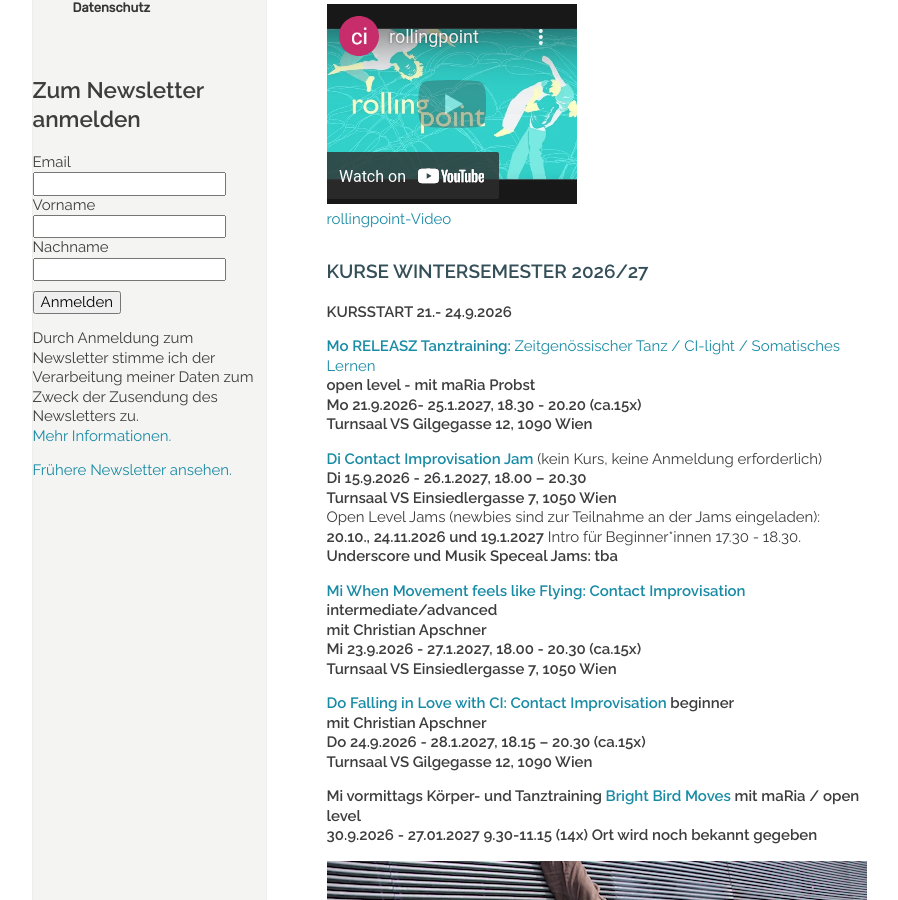
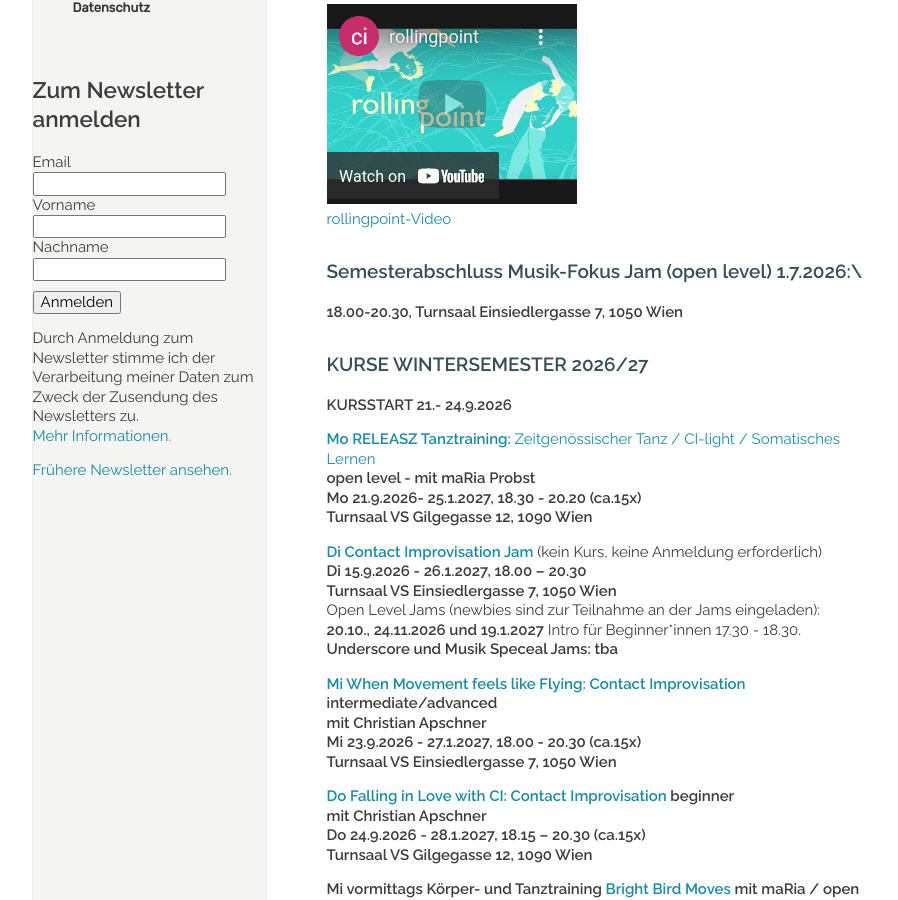
Before and after one commit to manulari/rollingpointat, a Jekyll site: the page built from _pages_de/index.md, in a window 1280 px wide and 900 px high, scrolled down 940 px. Shown: the whole window, without its empty margins (152-1050 px from the left). Built offline with Jekyll 4.4.1, drawn with Linux system fonts in a browser that asks for light colours; comment, search, counter and statistics services are not loaded.

Commit message:
Update page (de) “index”

```diff
--- a/_pages_de/index.md
+++ b/_pages_de/index.md
@@ -26,6 +26,9 @@ Ob mit oder ohne Vorerfahrung – hier bist du richtig!
 ## Videos
 
 <div class="imglink"><a target="_blank" href="https://www.youtube.com/embed/kp3DqzN1Ldo"><img src="/assets/uploads/video_vorschau_rollingpoint.png" alt="" /><div>rollingpoint-Video</div></a></div>
+
+### **Semesterabschluss Musik-Fokus Jam (open level) 1.7.2026:**\
+**18.00-20.30,  Turnsaal Einsiedlergasse 7, 1050 Wien**
 
 ### **KURSE WINTERSEMESTER 2026/27**
 
```
